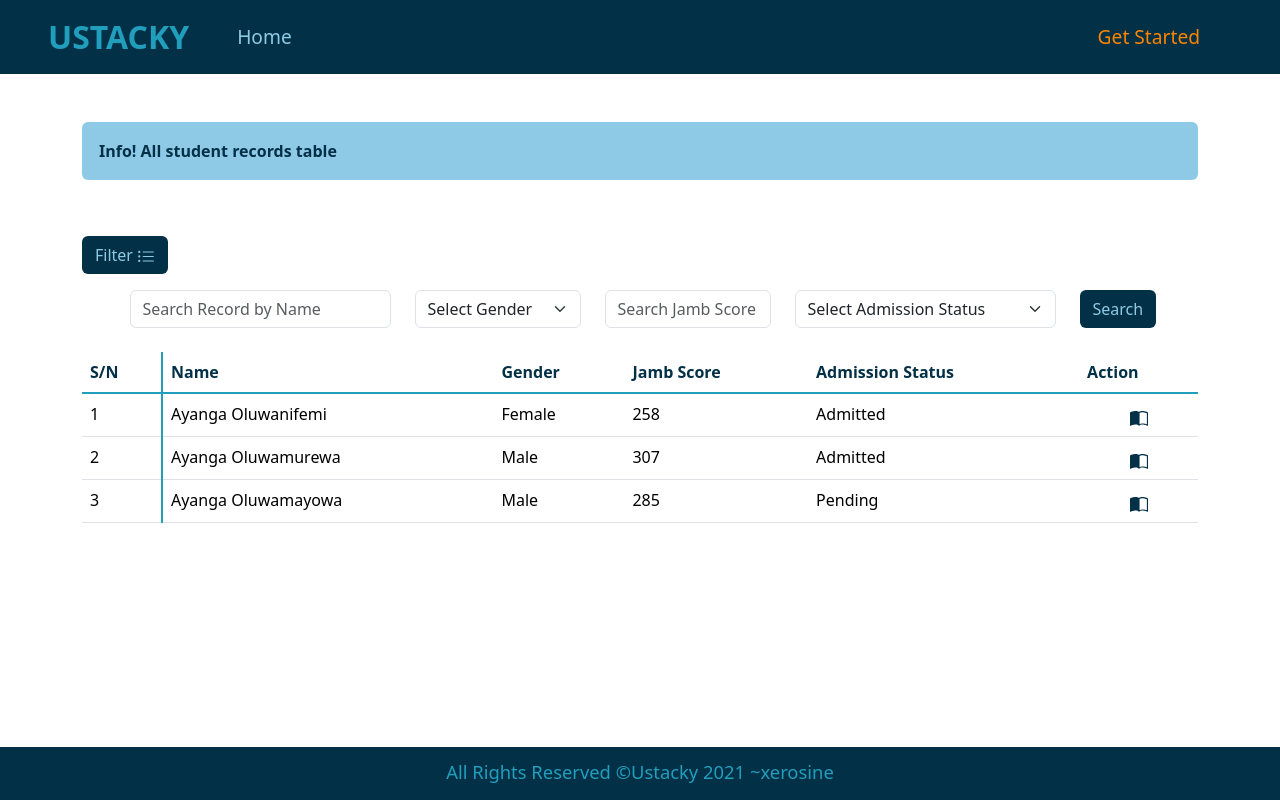
After one commit to xerosine/Student-Portal, a Flask app: page /allDetails in a window 1280 px wide, after a click on "Filter". The commit adds this page. Run offline with Flask 3, Linux system fonts and the light colour scheme; some libraries are stand-ins or nearby versions.

Commit message:
Completed AllDetails Page

```diff
--- a/app.py
+++ b/app.py
@@ -12,6 +12,10 @@ def landing():
 def register():
     return render_template('FormPage.html')
 
+@app.route('/allDetails')
+def allDetails():
+    return render_template('AllDetails.html')
+
 
 if __name__ == "__main__":
     app.run(debug=True)
--- a/static/assets/styles.css
+++ b/static/assets/styles.css
@@ -51,7 +51,7 @@ footer {
     font-size: 1.15rem;
 }
 
-/* landing-page*/
+/* Landing page*/
 .landing-page {
     text-align: center;
 }
@@ -88,7 +88,7 @@ footer {
     max-height: 600px;
 }
 
-/* Form Page */
+/* Form page */
 .form-container {
     min-height: calc(100vh - 3.3rem - 74px);
     border-left: 1px solid #219ebc;
@@ -116,6 +116,33 @@ footer {
     color: #8ecae6;
 }
 
+/* All details page  */
+.details-page {
+    min-height: calc(100vh - 3.3rem - 74px);
+    max-height: 670px;
+}
+.details-page .info-container {
+    background-color: #8ecae6;
+    color: #023047;
+}
+.filter-btn, #filters button {
+    background-color: #023047 !important;
+    color: #8ecae6 !important;
+    font-weight: 500
+}
+tbody {
+    border-top: 2px solid #219ebc;
+}
+td:first-child, th:first-child {
+    border-right: 2px solid #219ebc;
+}
+th {
+    color: #023047 !important;
+}
+table svg {
+    color: #023047;
+}
+
 @media screen and (max-width: 410px) {
     footer {
         height: 4rem;
@@ -125,6 +152,9 @@ footer {
 @media screen and (min-width: 765px) {
     .landing-content {
         width: 65%;
+    }
+    .details-page {
+        min-height: 0;
     }
 }
 
@@ -137,4 +167,7 @@ footer {
         width: 100%;
         max-width: 600px;
     }
+    .details-page {
+        max-height: 470px;
+    }
 }
--- /dev/null
+++ b/templates/AllDetails.html
@@ -0,0 +1,167 @@
+{% extends 'Base.html' %} {% block register_active %}active{% endblock %} {%
+block content %}
+<div class="details-page container">
+  <div>
+    <div class="info-container alert fw-semibold my-3 my-md-5">
+      <span class="fw-bold">Info!</span> All student records table
+    </div>
+    <div class="my-md-5 mb-lg-2">
+      <p class="d-inline-flex gap-1 my-2">
+        <button
+          class="btn filter-btn"
+          type="button"
+          data-bs-toggle="collapse"
+          data-bs-target="#filters"
+          aria-expanded="false"
+          aria-controls="collapseExample"
+        >
+          Filter
+          <svg
+            xmlns="http://www.w3.org/2000/svg"
+            width="18"
+            height="18"
+            fill="currentColor"
+            class="bi bi-list-ul"
+            viewBox="0 0 16 16"
+          >
+            <path
+              fill-rule="evenodd"
+              d="M5 11.5a.5.5 0 0 1 .5-.5h9a.5.5 0 0 1 0 1h-9a.5.5 0 0 1-.5-.5m0-4a.5.5 0 0 1 .5-.5h9a.5.5 0 0 1 0 1h-9a.5.5 0 0 1-.5-.5m0-4a.5.5 0 0 1 .5-.5h9a.5.5 0 0 1 0 1h-9a.5.5 0 0 1-.5-.5m-3 1a1 1 0 1 0 0-2 1 1 0 0 0 0 2m0 4a1 1 0 1 0 0-2 1 1 0 0 0 0 2m0 4a1 1 0 1 0 0-2 1 1 0 0 0 0 2"
+            />
+          </svg>
+        </button>
+      </p>
+      <div class="collapse my-2" id="filters">
+        <form action="javascript:void(0)" method="post">
+          <div class="row justify-content-lg-center">
+            <div class="col-12 col-sm-6 col-md-6 col-lg-3 mb-2">
+              <input
+                type="text"
+                name="qName"
+                class="form-control"
+                placeholder="Search Record by Name"
+              />
+            </div>
+            <div class="col-12 col-sm-6 col-md-3 col-lg-2 mb-2">
+              <select name="qGender" class="form-select">
+                <option selected>Select Gender</option>
+                <option value="male">male</option>
+                <option value="female">female</option>
+              </select>
+            </div>
+            <div class="col-12 col-sm-6 col-md-3 col-lg-2 mb-2">
+              <input
+                type="text"
+                name="qScore"
+                class="form-control"
+                placeholder="Search Jamb Score"
+              />
+            </div>
+            <div class="col-12 col-sm-6 col-md-4 col-lg-3 mb-2">
+              <select name="qAdmissionStatus" class="form-select">
+                <option selected>Select Admission Status</option>
+                <option value="yes">Admitted</option>
+                <option value="no">Pending</option>
+              </select>
+            </div>
+            <div class="col-12 col-sm-6 col-md-3 col-lg-1 mb-2">
+              <button type="submit" class="btn">Search</button>
+            </div>
+          </div>
+        </form>
+      </div>
+      <div class="table-container table-responsive mt-3 mb-4">
+        <table class="table">
+          <thead>
+            <tr>
+              <th>S/N</th>
+              <th>Name</th>
+              <th>Gender</th>
+              <th>Jamb Score</th>
+              <th>Admission Status</th>
+              <th>Action</th>
+            </tr>
+          </thead>
+          <tbody>
+            <tr>
+              <td>1</td>
+              <td>Ayanga Oluwanifemi</td>
+              <td>Female</td>
+              <td>258</td>
+              <td>Admitted</td>
+              <td>
+                <div
+                  class="d-flex justify-content-center align-items-center pt-2"
+                >
+                  <svg
+                    xmlns="http://www.w3.org/2000/svg"
+                    width="18"
+                    height="18"
+                    fill="currentColor"
+                    class="bi bi-book-half"
+                    viewBox="0 0 16 16"
+                  >
+                    <path
+                      d="M8.5 2.687c.654-.689 1.782-.886 3.112-.752 1.234.124 2.503.523 3.388.893v9.923c-.918-.35-2.107-.692-3.287-.81-1.094-.111-2.278-.039-3.213.492zM8 1.783C7.015.936 5.587.81 4.287.94c-1.514.153-3.042.672-3.994 1.105A.5.5 0 0 0 0 2.5v11a.5.5 0 0 0 .707.455c.882-.4 2.303-.881 3.68-1.02 1.409-.142 2.59.087 3.223.877a.5.5 0 0 0 .78 0c.633-.79 1.814-1.019 3.222-.877 1.378.139 2.8.62 3.681 1.02A.5.5 0 0 0 16 13.5v-11a.5.5 0 0 0-.293-.455c-.952-.433-2.48-.952-3.994-1.105C10.413.809 8.985.936 8 1.783"
+                    />
+                  </svg>
+                </div>
+              </td>
+            </tr>
+            <tr>
+              <td>2</td>
+              <td>Ayanga Oluwamurewa</td>
+              <td>Male</td>
+              <td>307</td>
+              <td>Admitted</td>
+              <td>
+                <div
+                  class="d-flex justify-content-center align-items-center pt-2"
+                >
+                  <svg
+                    xmlns="http://www.w3.org/2000/svg"
+                    width="18"
+                    height="18"
+                    fill="currentColor"
+                    class="bi bi-book-half"
+                    viewBox="0 0 16 16"
+                  >
+                    <path
+                      d="M8.5 2.687c.654-.689 1.782-.886 3.112-.752 1.234.124 2.503.523 3.388.893v9.923c-.918-.35-2.107-.692-3.287-.81-1.094-.111-2.278-.039-3.213.492zM8 1.783C7.015.936 5.587.81 4.287.94c-1.514.153-3.042.672-3.994 1.105A.5.5 0 0 0 0 2.5v11a.5.5 0 0 0 .707.455c.882-.4 2.303-.881 3.68-1.02 1.409-.142 2.59.087 3.223.877a.5.5 0 0 0 .78 0c.633-.79 1.814-1.019 3.222-.877 1.378.139 2.8.62 3.681 1.02A.5.5 0 0 0 16 13.5v-11a.5.5 0 0 0-.293-.455c-.952-.433-2.48-.952-3.994-1.105C10.413.809 8.985.936 8 1.783"
+                    />
+                  </svg>
+                </div>
+              </td>
+            </tr>
+            <tr>
+              <td>3</td>
+              <td>Ayanga Oluwamayowa</td>
+              <td>Male</td>
+              <td>285</td>
+              <td>Pending</td>
+              <td>
+                <div
+                  class="d-flex justify-content-center align-items-center pt-2"
+                >
+                  <svg
+                    xmlns="http://www.w3.org/2000/svg"
+                    width="18"
+                    height="18"
+                    fill="currentColor"
+                    class="bi bi-book-half"
+                    viewBox="0 0 16 16"
+                  >
+                    <path
+                      d="M8.5 2.687c.654-.689 1.782-.886 3.112-.752 1.234.124 2.503.523 3.388.893v9.923c-.918-.35-2.107-.692-3.287-.81-1.094-.111-2.278-.039-3.213.492zM8 1.783C7.015.936 5.587.81 4.287.94c-1.514.153-3.042.672-3.994 1.105A.5.5 0 0 0 0 2.5v11a.5.5 0 0 0 .707.455c.882-.4 2.303-.881 3.68-1.02 1.409-.142 2.59.087 3.223.877a.5.5 0 0 0 .78 0c.633-.79 1.814-1.019 3.222-.877 1.378.139 2.8.62 3.681 1.02A.5.5 0 0 0 16 13.5v-11a.5.5 0 0 0-.293-.455c-.952-.433-2.48-.952-3.994-1.105C10.413.809 8.985.936 8 1.783"
+                    />
+                  </svg>
+                </div>
+              </td>
+            </tr>
+          </tbody>
+        </table>
+      </div>
+    </div>
+  </div>
+</div>
+{% endblock %}
```
Also changed, not shown: templates/Details.html (deleted), templates/Index.html (deleted), templates/ProfilePage.html (added).
